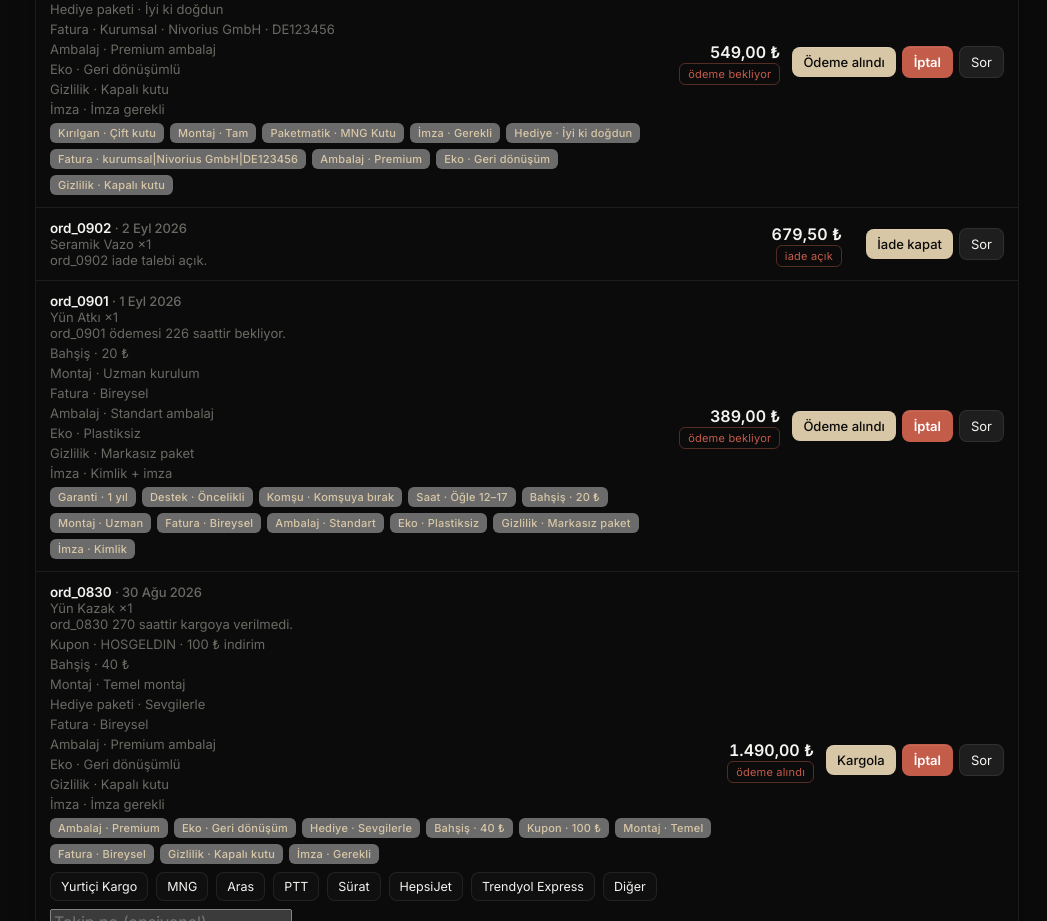
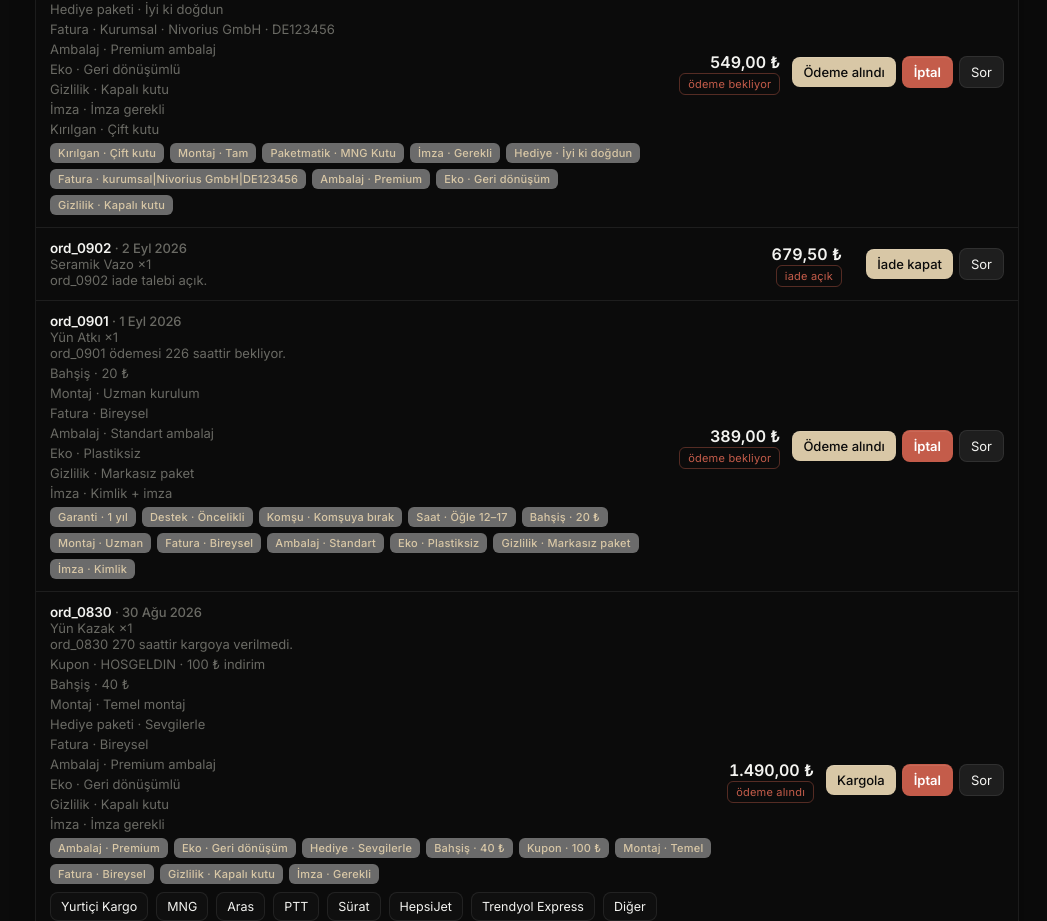
Before and after one commit to mattiasadem/qante-commerce, a Next.js app in the folder web/: page /merchant/siparisler in a window 1280 px wide. Shown: the part 1440-2361 px from the top of the page, without its empty margins (233-1280 px from the left). Built offline with nearby package versions, Linux system fonts and the light colour scheme.

Commit message:
feat(merchant): wire MerchantFragileLine into OrderRow

```diff
--- a/web/components/ui-merchant-orders-row.tsx
+++ b/web/components/ui-merchant-orders-row.tsx
@@ -13,6 +13,7 @@ import { MerchantAmbalajLine } from "@/components/ui-merchant-ambalaj";
 import { MerchantEcoLine } from "@/components/ui-merchant-eco";
 import { MerchantGizliLine } from "@/components/ui-merchant-gizli";
 import { MerchantImzaLine } from "@/components/ui-merchant-imza";
+import { MerchantFragileLine } from "@/components/ui-merchant-fragile";
 import { lineSummary, statusTone } from "@/components/ui-merchant-orders-filters";
 
 type ShipDraft = Record<string, { carrier: string; tracking: string }>;
@@ -65,6 +66,7 @@ export function OrderRow({
         <MerchantEcoLine note={o.buyer_note} />
         <MerchantGizliLine note={o.buyer_note} />
         <MerchantImzaLine note={o.buyer_note} />
+        <MerchantFragileLine note={o.buyer_note} />
         <BuyerPrefChips note={o.buyer_note} activeKey={pref} onSelectKey={onPrefSelect} />
         {o.status === "paid" && cta?.action === "ship" ? (
           <div style={{ marginTop: 8 }} data-cta="ship-track-fields">
```
